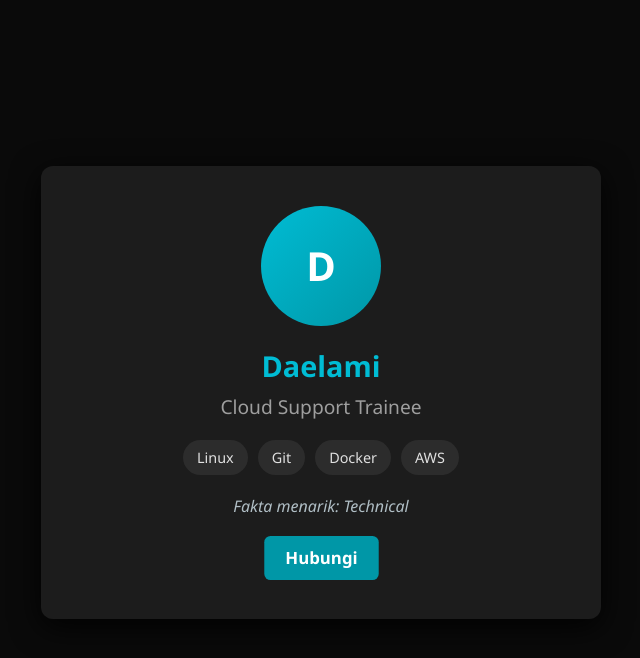
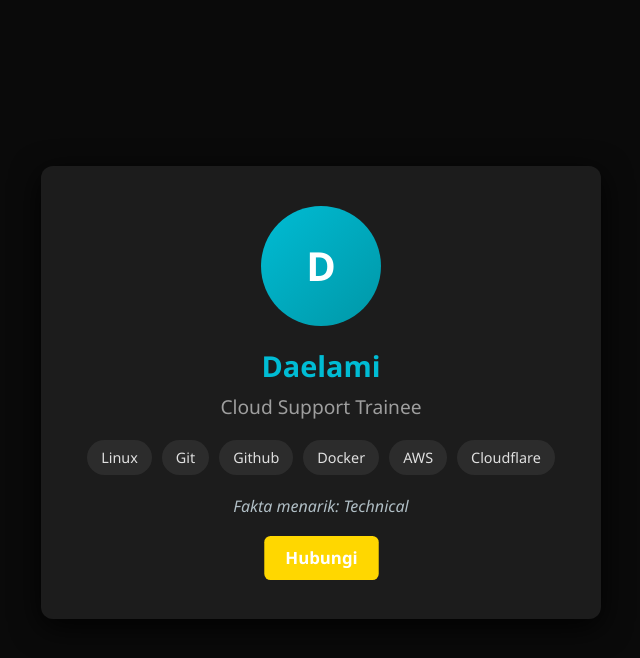
Before and after one commit to daelamiamin/daelamiamin.github.io, a plain HTML site: page index.html in a window 1280 px wide. In both pictures the pointer is over the link "Hubungi". Shown: the whole page, without its empty margins (319-959 px from the left). Drawn offline with Linux system fonts and the light colour scheme.

Commit message:
Change button hover color and add skills

```diff
--- a/index.html
+++ b/index.html
@@ -95,7 +95,7 @@
       transition: background 0.3s, transform 0.3s;
     }
     .btn:hover {
-      background-color: #0097a7;
+      background-color: #FFD700;
       color: #fff;
       transform: scale(1.05);
     }
@@ -109,8 +109,10 @@
     <div class="skills">
       <div class="skill">Linux</div>
       <div class="skill">Git</div>
+      <div class="skill">Github</div>
       <div class="skill">Docker</div>
       <div class="skill">AWS</div>
+      <div class="skill">Cloudflare</div>
     </div>
     <p class="fact">Fakta menarik: Technical</p>
     <a href="#" class="btn">Hubungi</a>
```
